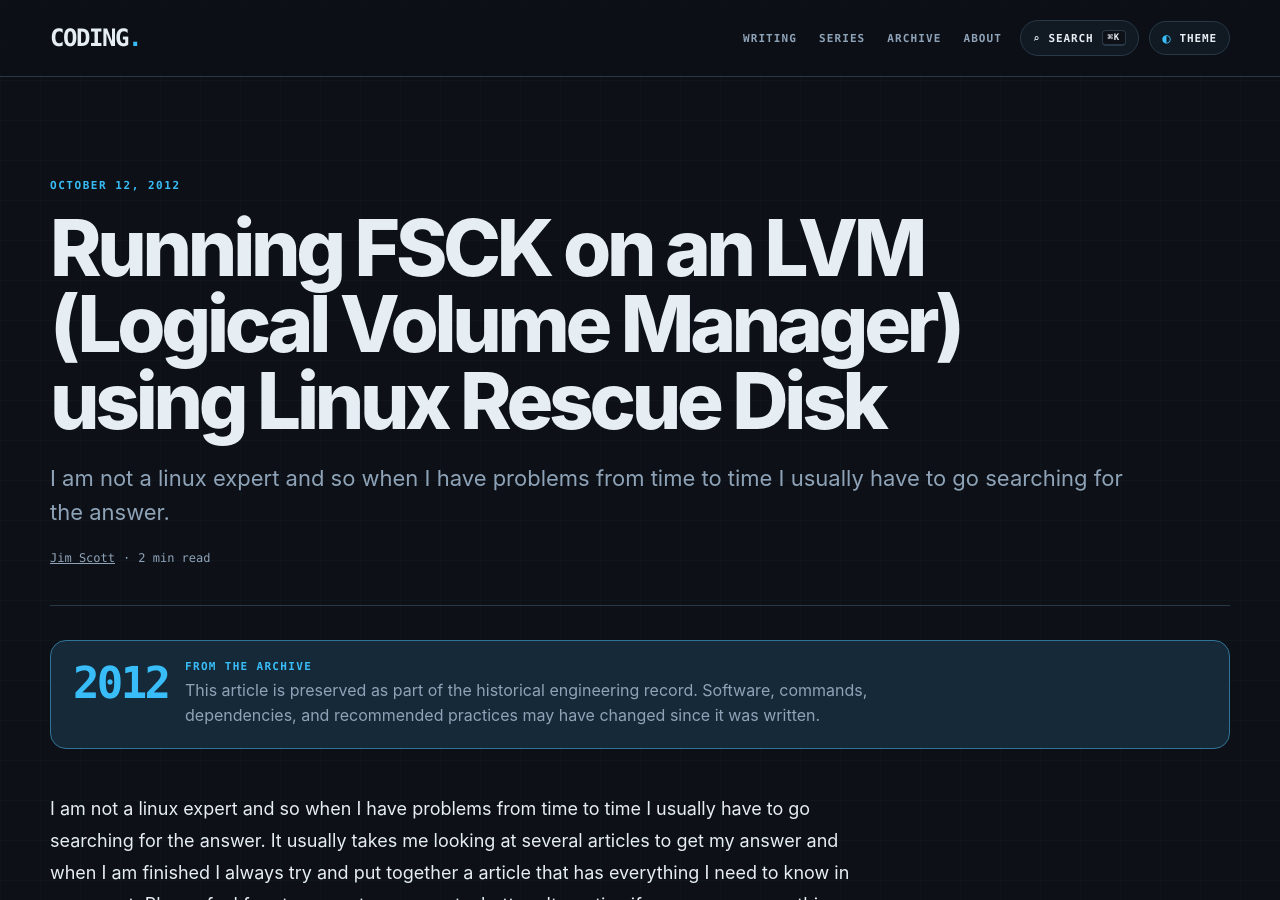
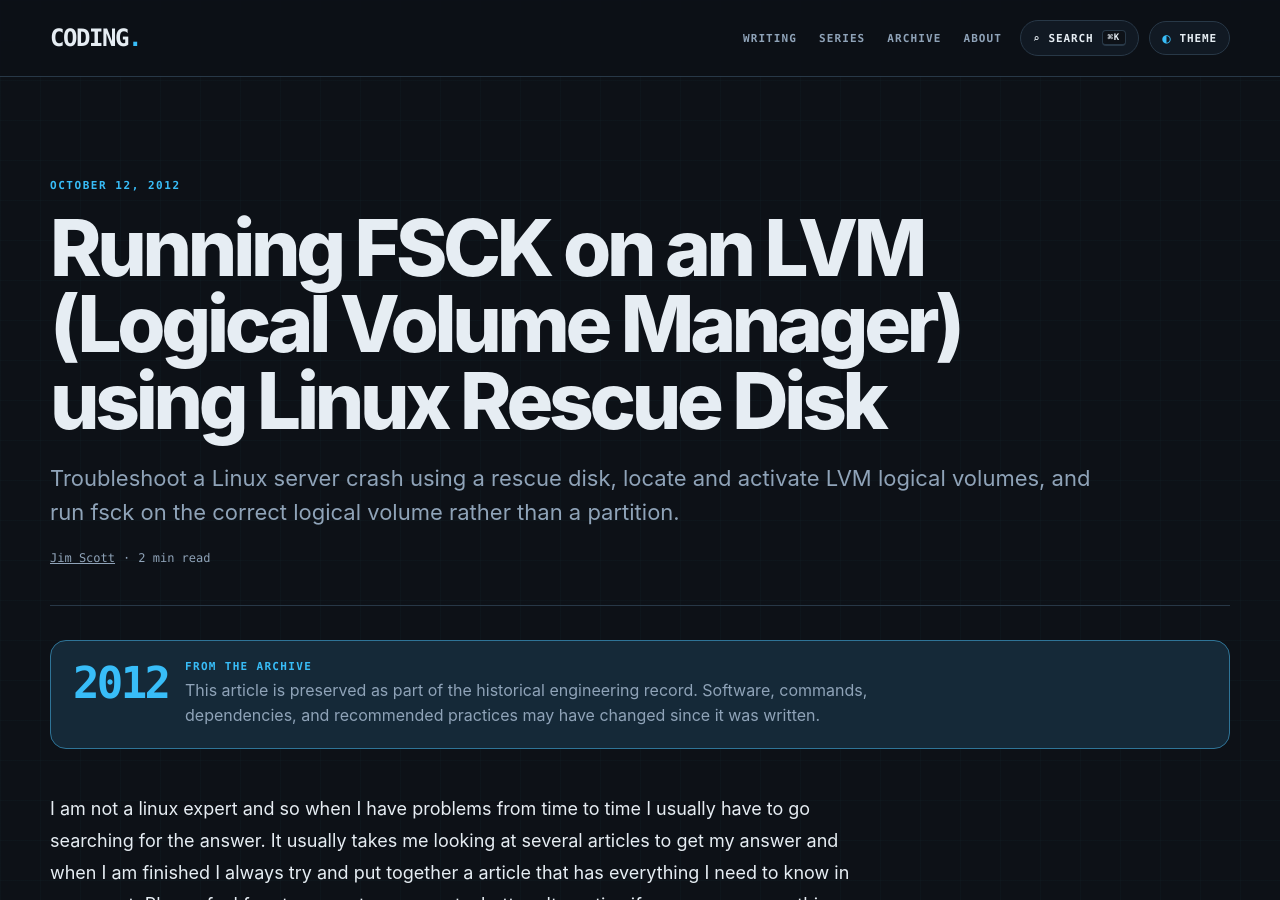
Before and after one commit to infoconex/coding-blog, a Jekyll site: the page built from post/2012/10/12/Running-FSCK-on-an-LVM-(Logical-Volume-Manager)-using-Linux-Rescue-Disk/index.md, in a window 1280 px wide and 900 px high. Built offline with Jekyll 4.4.1, drawn with Linux system fonts in a browser that asks for light colours.

Commit message:
SEO: improve unique meta description for post/2012/10/12

```diff
--- a/post/2012/10/12/Running-FSCK-on-an-LVM-(Logical-Volume-Manager)-using-Linux-Rescue-Disk/index.md
+++ b/post/2012/10/12/Running-FSCK-on-an-LVM-(Logical-Volume-Manager)-using-Linux-Rescue-Disk/index.md
@@ -2,7 +2,7 @@
 
 title: "Running FSCK on an LVM (Logical Volume Manager) using Linux Rescue Disk"
 date: "2012-10-12"
-description: "I am not a linux expert and so when I have problems from time to time I usually have to go searching for the answer."
+description: "Troubleshoot a Linux server crash using a rescue disk, locate and activate LVM logical volumes, and run fsck on the correct logical volume rather than a partition."
 tags: []
 slug: "running-fsck-on-an-lvm-logical-volume-manager-using-linux-rescue-disk"
 author: "Jim Scott"
```
